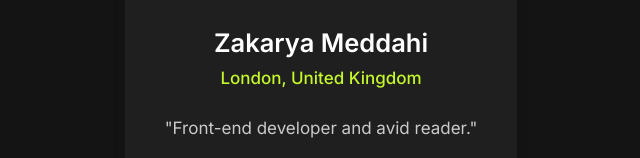
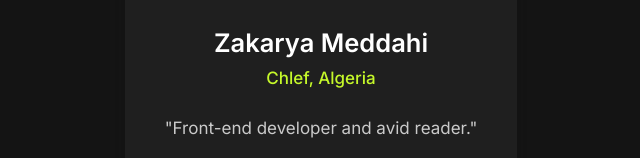
Before and after one commit to ZakaryaMeddahi/Challenge-2_Bootcamp, a plain HTML site: page index.html in a window 1280 px wide. Shown: the part 197-355 px from the top of the page, without its empty margins (319-959 px from the left). Drawn offline with Linux system fonts and the light colour scheme.

Commit message:
initial commit

```diff
--- a/index.html
+++ b/index.html
@@ -23,7 +23,7 @@
         />
       </div>
       <h2 class="name">Zakarya Meddahi</h2>
-      <p class="address">London, United Kingdom</p>
+      <p class="address">Chlef, Algeria</p>
       <p class="hobby">"Front-end developer and avid reader."</p>
       <div class="social-links">
         <a href="https://github.com/ZakaryaMeddahi">
```
